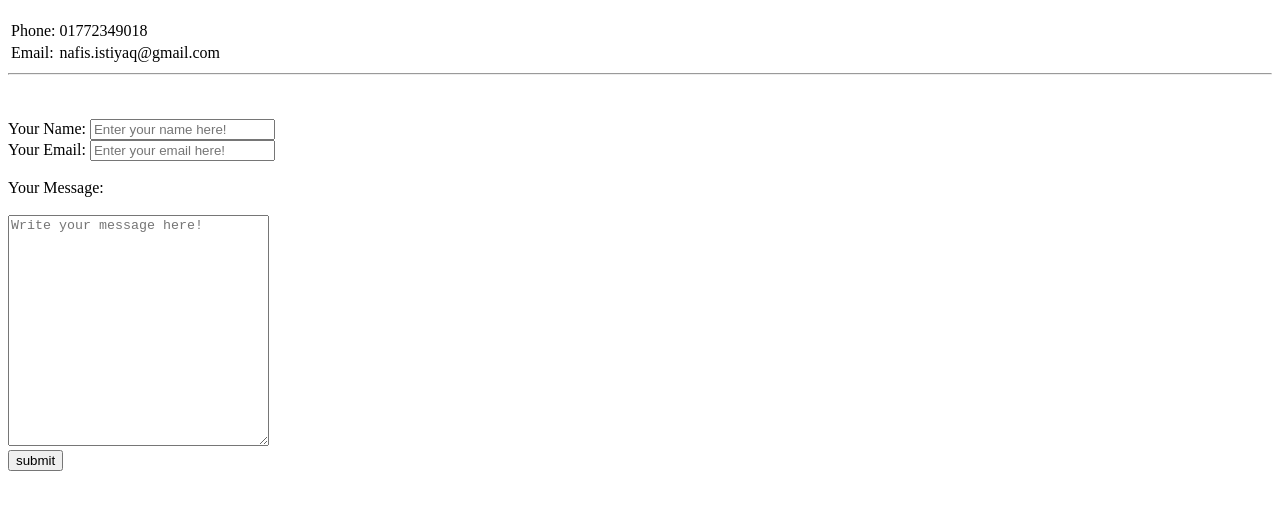
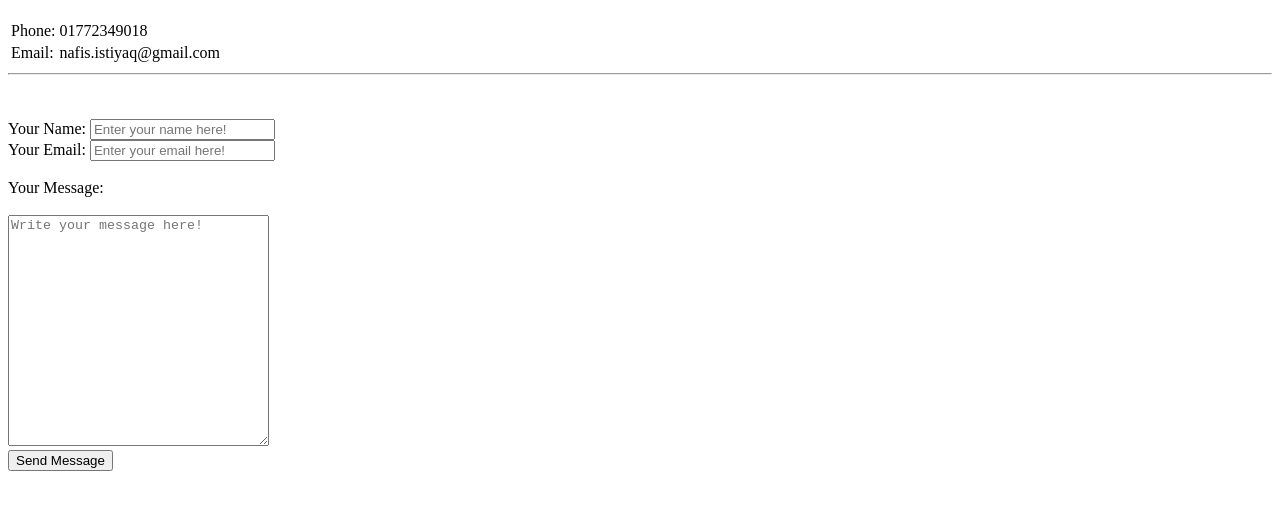
Before and after one commit to nafisistiyaq01/profile, a plain HTML site: page contacts.html in a window 1280 px wide. Shown: the part 61-570 px from the top of the page. Drawn offline with Linux system fonts and the light colour scheme.

Commit message:
Update contacts.html

```diff
--- a/contacts.html
+++ b/contacts.html
@@ -27,7 +27,7 @@
 <label for="">Your Message:</label> <br> <br>
 
 <textarea name="Your Message:" name="Your message" rows="15" cols="30" placeholder="Write your message here!"></textarea> <br>
-<button type="submit" name="button">submit</button>
+<button type="submit" name="button">Send Message</button>
 </form>
 
 
```
